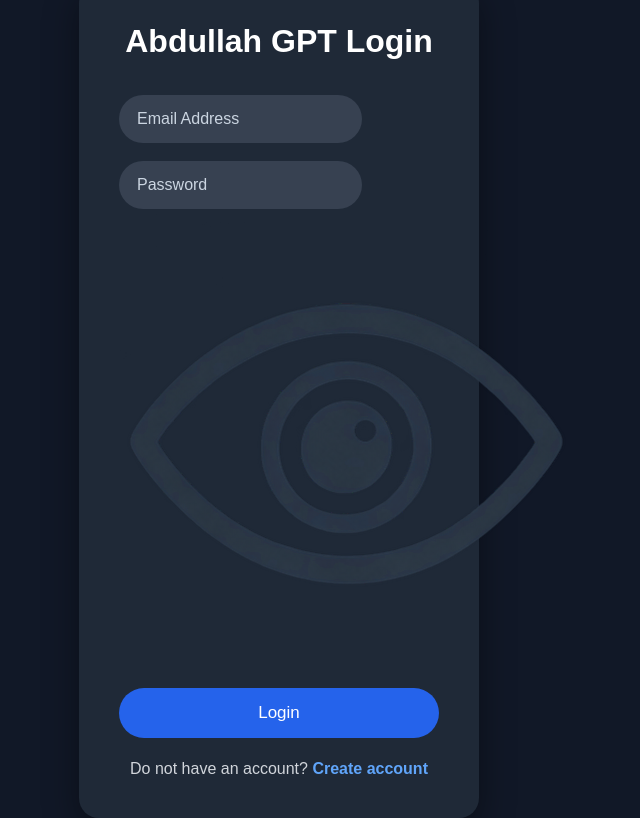
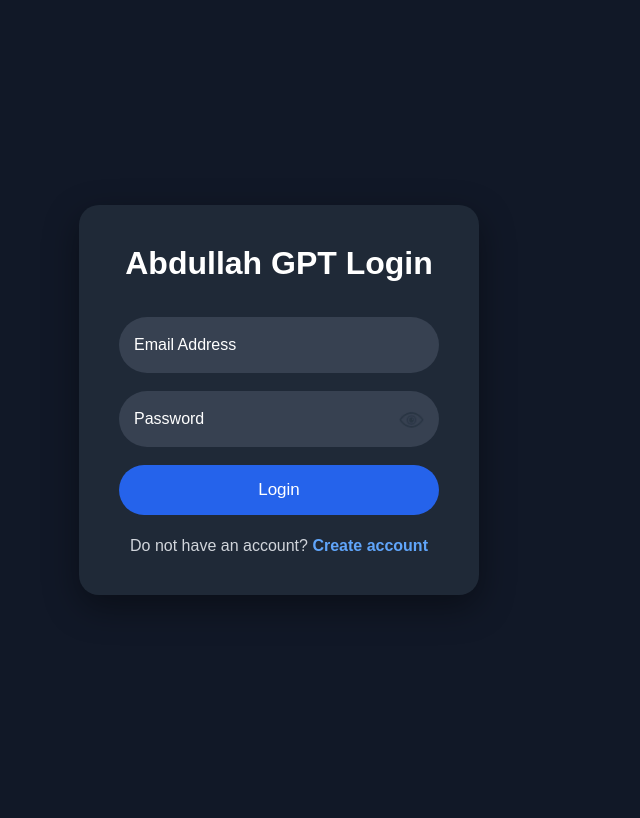
Before and after one commit to Abdullah-Shahzad-Akbar/AI-agent, a FastAPI app: page /login in a window 1280 px wide. Shown: the whole page, without its empty margins (361-1001 px from the left). After the commit the page ends 595 px from the top, so only its background shows below. Run offline with FastAPI, Linux system fonts and the light colour scheme; parts of the project's set-up code (start-up, migrations or seed data) failed here and were passed over.

Commit message:
Update login.css

```diff
--- a/static/login.css
+++ b/static/login.css
@@ -36,24 +36,60 @@ form{
     gap:18px;
 }
 
-input{
+#email{
     background:#374151;
-    color:white;
     border:none;
     outline:none;
-    padding:15px 18px;
+    padding:9px 15px;
     border-radius:30px;
     font-size:16px;
+    display: flex;
+    align-items: center;
 }
-
-input::placeholder{
-    color:#cbd5e1;
-}
-
-input:focus{
+#email:focus-within{
     border:2px solid #2563eb;
 }
+#email input{
+    color: white;
+    background:#374151;
+    width: 100%;
+    max-width: 500px;
+    padding: 10px 0;
+    border: 0;
+    outline: 0;
+    font-size: 16px;
+}
+#password{
+    background:#374151;
+    border:none;
+    outline:none;
+    padding:9px 15px;
+    border-radius:30px;
+    font-size:16px;
+    display: flex;
+    align-items: center;
+}
+#password:focus-within{
+    border:2px solid #2563eb;
+}
+#password input{
+    color: white;
+    background:#374151;
+    width: 100%;
+    max-width: 500px;
+    padding: 10px 0;
+    border: 0;
+    outline: 0;
+    font-size: 16px;
+}
+#img{
+    width: 25px;
+    cursor: pointer;
+}
+input::placeholder{
+    color: white;
 
+}
 button{
     background:#2563eb;
     color:white;
```
